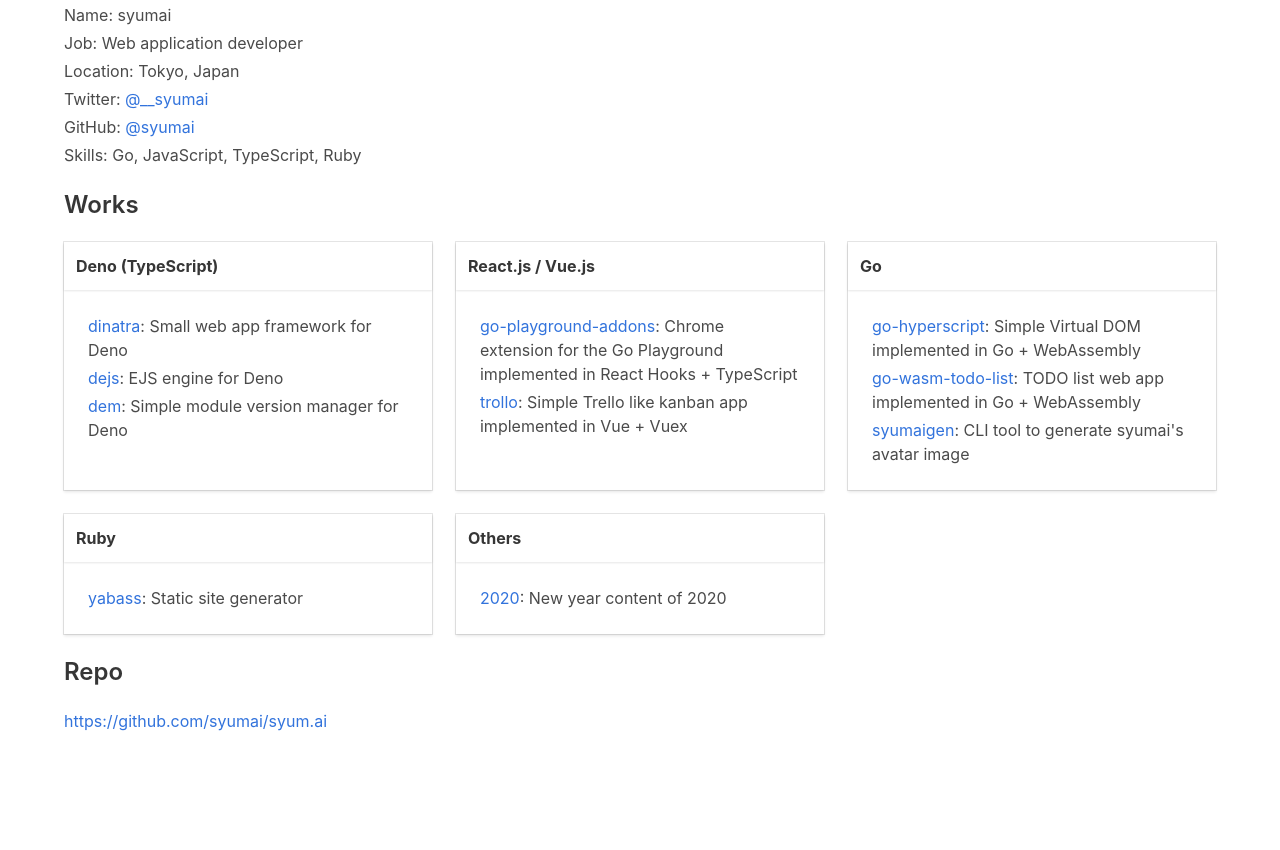
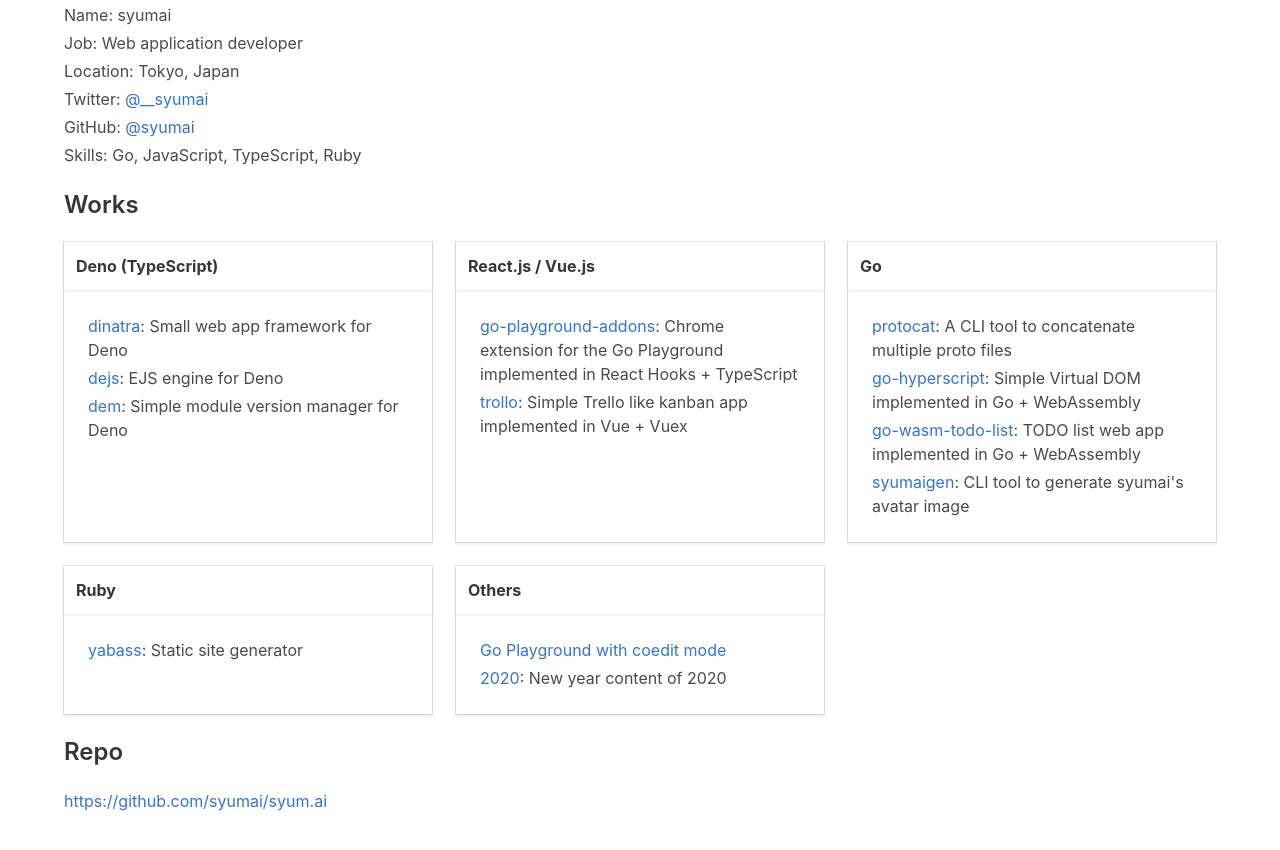
Before and after one commit to syumai/syum.ai, a plain HTML site: page public/index.html in a window 1280 px wide. Shown: the part 468-1318 px from the top of the page. Before the commit the page ends 1249 px from the top, so only its background shows below. Drawn offline with nearby package versions, Linux system fonts and the light colour scheme; no server answers.

Commit message:
Add some contents

```diff
--- a/public/index.html
+++ b/public/index.html
@@ -113,6 +113,13 @@
                 <ul class="content">
                   <li>
                     <a
+                      href="https://github.com/syumai/protocat"
+                      target="_blank"
+                    >protocat</a
+                    >: A CLI tool to concatenate multiple proto files
+                  </li>
+                  <li>
+                    <a
                       href="https://github.com/syumai/go-hyperscript"
                       target="_blank"
                       >go-hyperscript</a
@@ -168,6 +175,9 @@
               <div class="card-content">
                 <ul class="content">
                   <li>
+                    <a href="https://gpgsync.herokuapp.com">Go Playground with coedit mode</a>
+                  </li>
+                  <li>
                     <a href="/2020">2020</a>: New year content of 2020
                   </li>
                 </ul>
```
